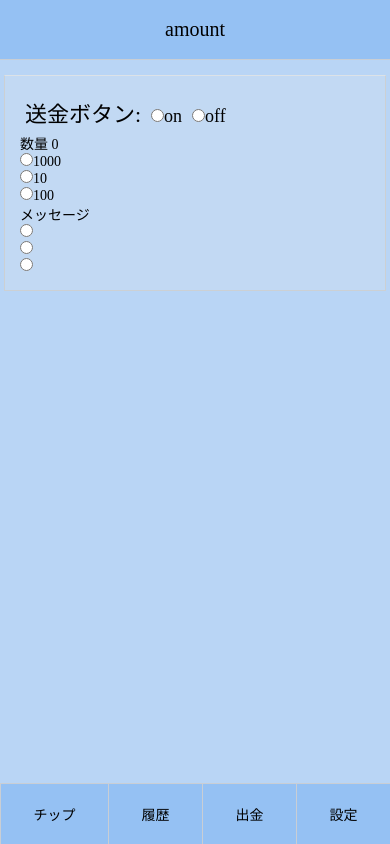
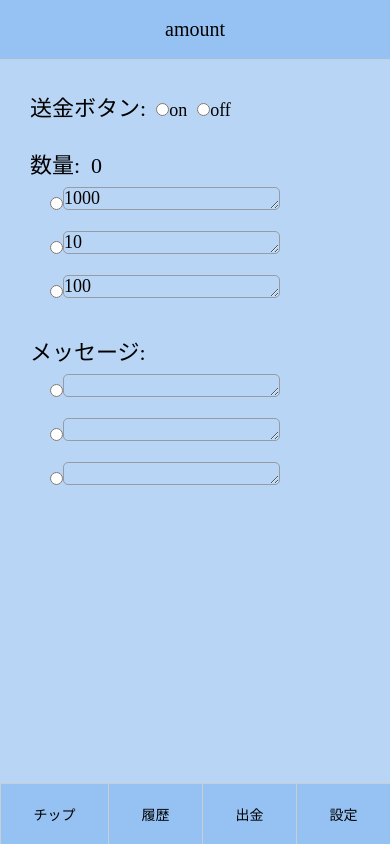
Before and after one commit to ha-ya4/tip-pocket-nem, a Vue app: page /config in a window 390 px wide. Built offline with nearby package versions, Linux system fonts and the light colour scheme; no server answers.

Commit message:
app-config修正とラジオグループ途中

```diff
--- a/src/components/RadioButtonGroup.vue
+++ b/src/components/RadioButtonGroup.vue
@@ -1,37 +1,73 @@
 <template>
+<!--数量と文字数の入力可能文字数を調べる-->
   <div id="radio-button-group">
-    {{name}}
-    {{defaultItem}}
-    <!-- keyなし警告を消す方法はわからない -->
-    <div id="radio-group" v-for="item in items">
-      <input type="radio" name="radio-item">{{item}}
-    </div>
+    <span class="content-title">{{name}}:&ensp;{{defaultItem}}</span>
+
+    <p class="radio-item">
+      <input type="radio" name="radio-item">
+      <textarea class="textarea" rows="1" cols="" v-model="receivedItems.value1">
+        receivedItems.value1
+      </textarea>
+    </p>
+
+    <p class="radio-item">
+      <input type="radio" name="radio-item">
+      <textarea rows="1" cols="" v-model="receivedItems.value2">
+        receivedItems.value2
+      </textarea>
+    </p>
+
+    <p class="radio-item">
+      <input type="radio" name="radio-item">
+      <textarea rows="1" cols="" v-model="receivedItems.value3">
+         receivedItems.value3
+      </textarea>
+    </p>
+
   </div>
 </template>
 
 <script lang="ts">
 import { Component, Vue, Prop } from 'vue-property-decorator';
 
-interface Amount {
-  amount1: number;
-  amount2: number;
-  amount3: number;
-}
-
-interface Message {
-  message1: string;
-  message2: string;
-  message3: string;
-}
-
 @Component
 export default class RadioButtonGroup extends Vue {
   @Prop() private name: string;
-  @Prop() private defaultItem: string | number;
-  @Prop() private items: Amount | Message;
+  @Prop() private defaultItem: string;
+  @Prop() private receivedItems: {string: string};
 }
 </script>
 
 <style scoped>
+/*スマホ*/
+@media screen and (max-width: 800px) {
+  /*全体*/
+  #radio-button-group {
+    padding-top: 10px;
+    padding-bottom: 5px;
+  }
 
+  input[type=radio] {
+    display: ;
+  }
+
+  textarea {
+    border: 0.1px solid #969ca3;
+    border-radius: 5px;
+  }
+
+  /*設定する項目とデフォルトの値*/
+  .content-title {
+    font-size: 22px;
+    margin-left: 5px;
+  }
+
+  /*設定する項目のそれぞれのラジオボタンとテキスト*/
+  .radio-item {
+    display: block;
+    font-size: 18px;
+    margin-top: 8px;
+    margin-left: 25px;
+  }
+}
 </style>
--- a/src/store/app-config.ts
+++ b/src/store/app-config.ts
@@ -3,27 +3,27 @@ export default {
 
   state: {
     amount: {
-      amount1: 0,
-      amount2: 10,
-      amount3: 100,
+      value1: '0',
+      value2: '10',
+      value3: '100',
     },
 
-    defaultAmount: 'amount1',
+    defaultAmount: 'value1',
 
     message: {
-      message1: '',
-      message2: '',
-      message3: '',
+      value1: '',
+      value2: '',
+      value3: '',
     },
 
-    defaultMessage: 'message1',
+    defaultMessage: 'value1',
 
     // 送金buttonを押してから送金するかどうか
     sendButton: true,
   },
 
   getters: {
-    defaultAmount(state: any): number {
+    defaultAmount(state: any): string {
       // デフォルトに設定しているkey名を取得
       const defaultAmountName = state.defaultAmount;
       // key名でデフオルト値を取得して返す
@@ -50,27 +50,20 @@ export default {
 
     // 指定したkey名の値を書き換える
     // 連想配列の型はインターフェースで定義してあるがこれでいいのか？
-    registerAmount(state: any, payload: RegisterAmountPayLoad) {
-      state.amount[payload.position] = payload.amount;
+    registerAmount(state: any, payload: PayLoad) {
+      state.amount[payload.position] = payload.value;
     },
 
     // 指定したkey名のメッセージを書き換える
-    registerMessage(state: any, payload: RegisterMessagePayLoad) {
-      state.message[payload.position] = payload.message;
+    registerMessage(state: any, payload: PayLoad) {
+      state.message[payload.position] = payload.value;
     },
   },
 
   actions: {},
 };
 
-// 数量を書き換えるときに渡す引数の型
-interface RegisterAmountPayLoad {
+interface PayLoad {
   position: string;
-  amount: number;
+  value: string;
 }
-
-// メッセージを書き換えるときに渡す引数の型
-interface RegisterMessagePayLoad {
-  position: string;
-  message: string;
-}
--- a/src/views/Config.vue
+++ b/src/views/Config.vue
@@ -3,23 +3,33 @@
 
     <!-- offにするとQR読み込みで即送金（できるなら）-->
     <div id="send-button">
+
       <span class="config-item">送金ボタン:</span>
-      <span class="radio-item"><input type="radio" name="send-radio">on</span>
-      <span class="radio-item"><input type="radio" name="send-radio">off</span>
+
+      <span class="radio-item">
+        <input type="radio" name="send-radio">
+        <label>on</label>
+      </span>
+
+      <span class="radio-item">
+        <input type="radio" name="send-radio">
+        <label>off</label>
+      </span>
+
     </div>
 
     <!-- 数量の登録とデフォルトを決めておける-->
     <radio-button-group
       :name="'数量'"
       :defaultItem="defaultAmount"
-      :items="amount"
+      :receivedItems="amount"
     />
 
     <!-- メッセージの登録とデフォルトを決めておける-->
     <radio-button-group
       :name="'メッセージ'"
       :defaultItem="defaultMessage"
-      :items="message"
+      :receivedItems="message"
     />
 
   </div>
@@ -37,14 +47,13 @@ import RadioButtonGroup from '@/components/RadioButtonGroup.vue';
 })
 export default class Home extends Vue {
   private sendButton: boolean = this.$store.state.Config.sendButton;
-  private defaultAmount: number = this.$store.getters['Config/defaultAmount'];
-  private amount: number = this.$store.state.Config.amount;
+  private defaultAmount: string = this.$store.getters['Config/defaultAmount'];
+  private amount: string = this.$store.state.Config.amount;
   private defaultMessage: string = this.$store.getters['Config/defaultMessage'];
   private message: string = this.$store.state.Config.message;
 
   private created() {
-   this.$store.commit('Config/registerAmount', {position: 'amount1', amount: 1000});
-   console.log(this.$store.state.Config.amount.amount1);
+   this.$store.commit('Config/registerAmount', {position: 'value1', value: '1000'});
   }
 }
 </script>
@@ -53,21 +62,12 @@ export default class Home extends Vue {
 /*スマホ*/
 @media screen and (max-width: 800px) {
   #config {
-    margin-top: 15px;
-    background-color: #c2d9f3;
-    border-top: 1px solid #dce2e7;
-    border-bottom: 1px solid #ccd0d3;
-    border-right: 1px solid #ccd0d3;
-    border-left: 1px solid #ccd0d3;
-    width: 98%;
-    margin-left: auto;
-    margin-right: auto;
-    padding: 15px;
+    margin: 25px;
   }
 
   #send-button {
-    margin-top: 5px;
-    margin-bottom: 5px;
+    padding-top: 5px;
+    padding-bottom: 15px;
   }
 
   .config-item {
```
